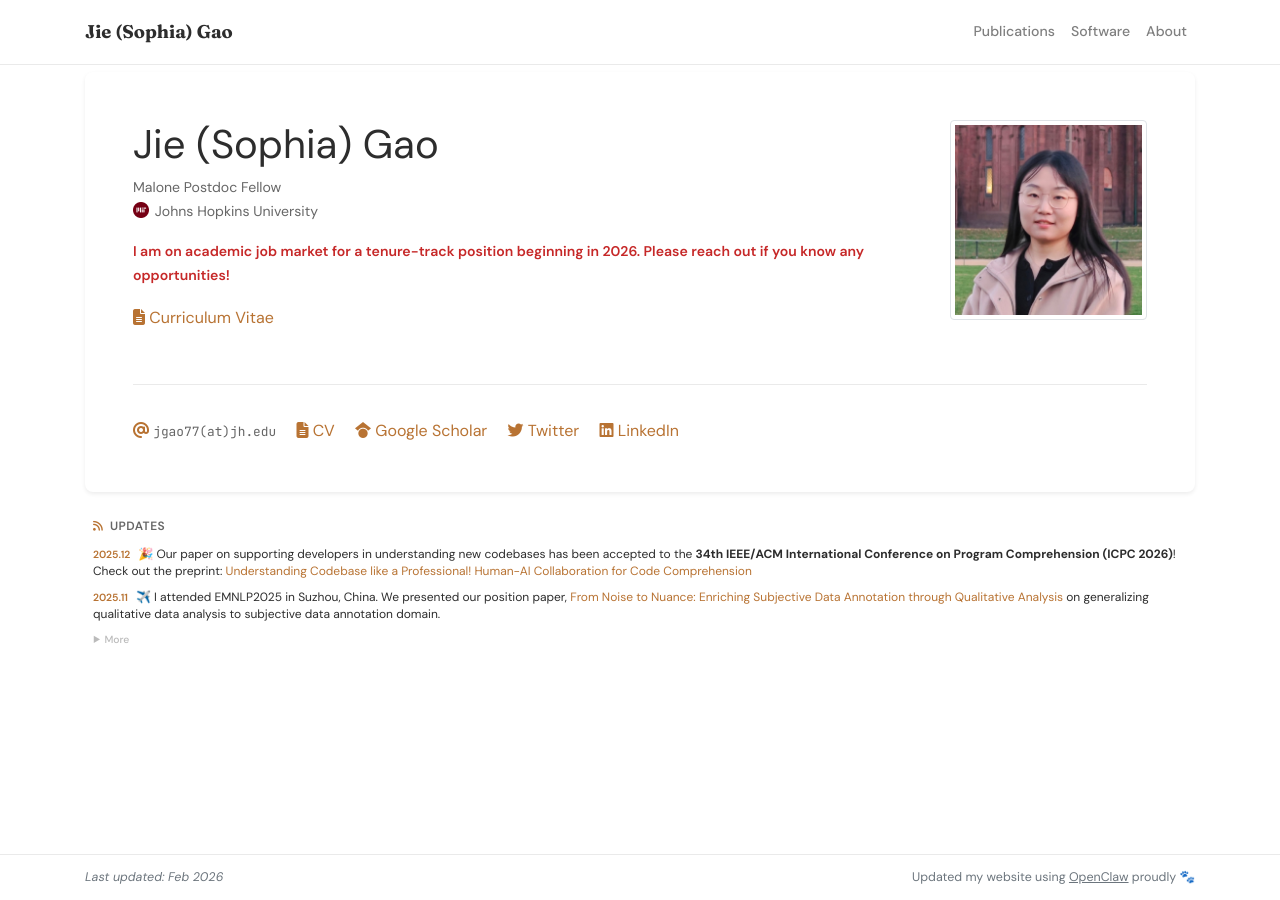
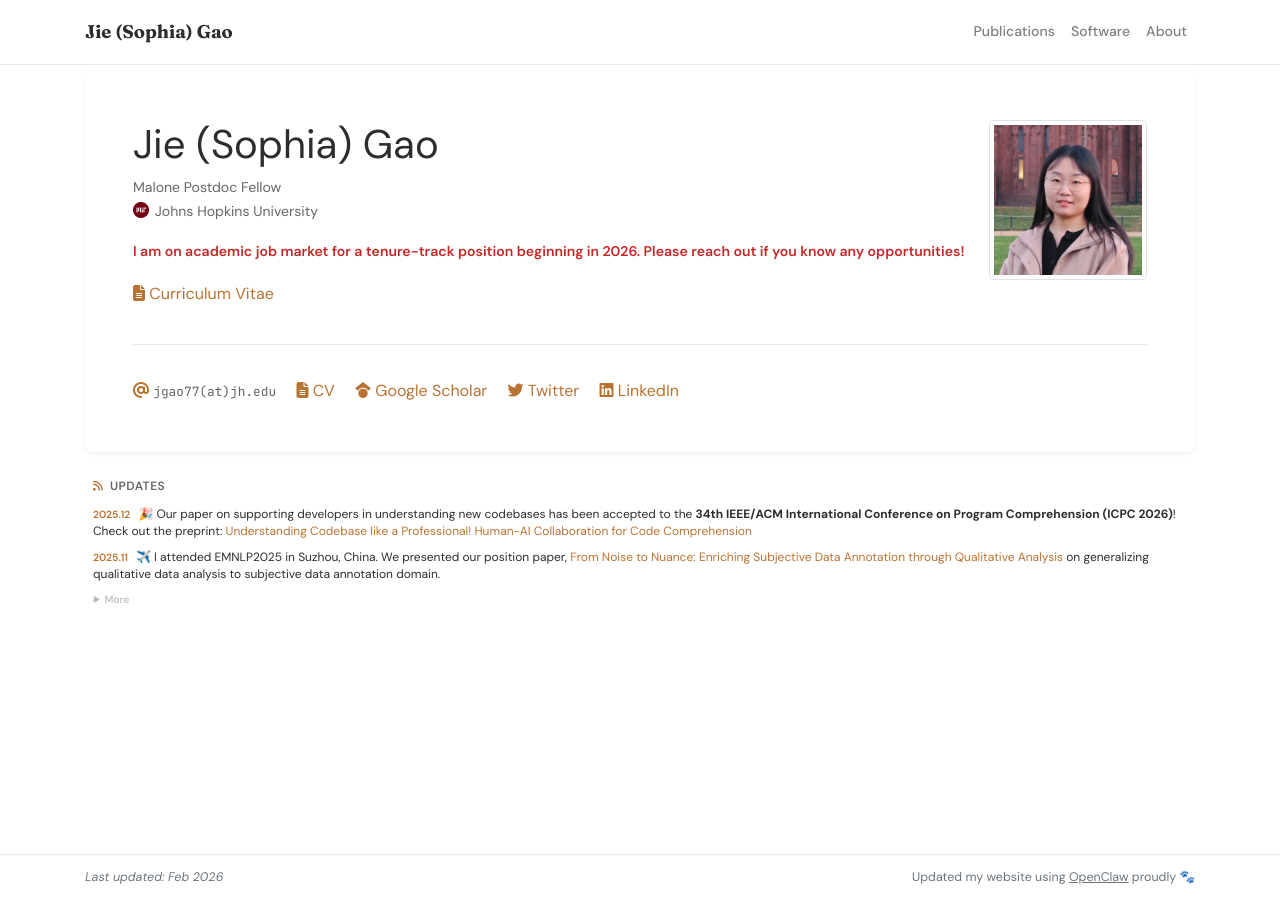
Before and after one commit to gaojie058/gaojie058.github.io, a Jekyll site: the page built from index_layout2.html, in a window 1280 px wide. Built offline with Jekyll 4.4.1, drawn with Linux system fonts in a browser that asks for light colours; nearby versions of some CDN libraries; a style sheet for code colours, icons or effects is not loaded.

Commit message:
style: reduce portrait size from 200px to 160px

```diff
--- a/_includes/widgets/profile_card.html
+++ b/_includes/widgets/profile_card.html
@@ -10,7 +10,7 @@
                             <img
                                 src="{{ site.data.profile.portrait_url | relative_url }}"
                                 class="figure-img img-fluid img-thumbnail"
-                                style="height: 200px;"
+                                style="height: 160px;"
                                 data-toggle="tooltip"
                                 data-placement="top"
                                 title="{{ site.data.profile.portrait_caption }}">
```
